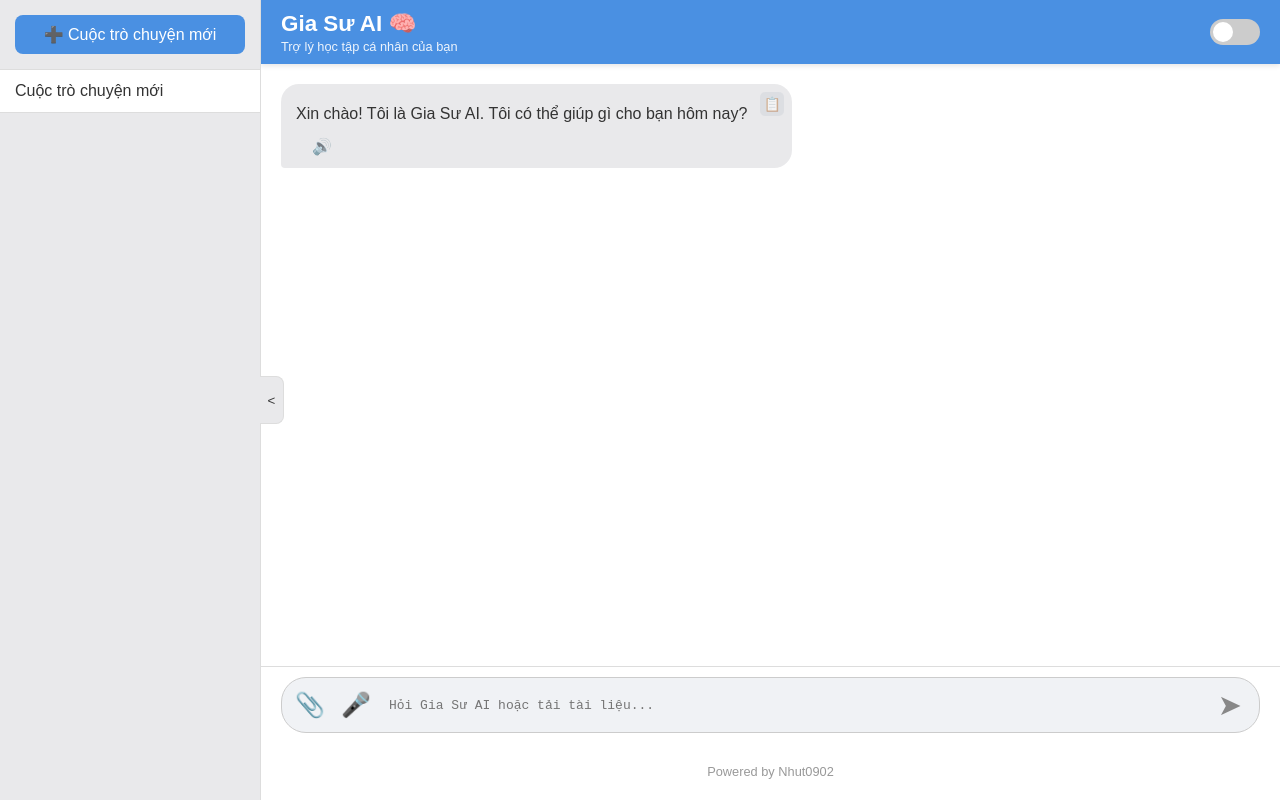
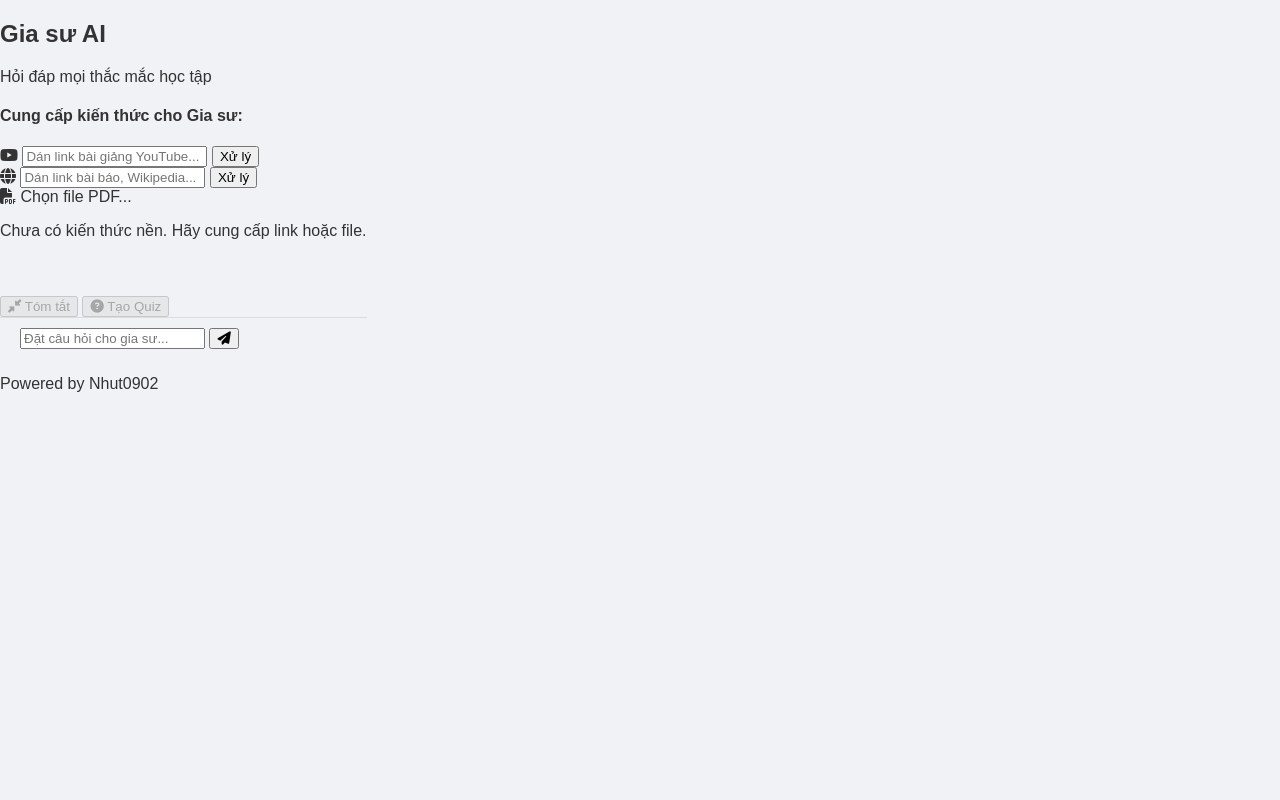
Before and after one commit to nhut0902-pr/Chat-bot-AI, a plain HTML site: page index.html in a window 1280 px wide. Drawn offline with nearby package versions, Linux system fonts and the light colour scheme; a script that the page names is missing.

Commit message:
Update index.html

```diff
--- a/index.html
+++ b/index.html
@@ -3,66 +3,58 @@
 <head>
     <meta charset="UTF-8">
     <meta name="viewport" content="width=device-width, initial-scale=1.0">
-    <title>Gia Sư AI</title>
+    <title>Gia sư AI</title>
     <link rel="stylesheet" href="style.css">
-    <!-- Thư viện Frontend -->
-    <script src="https://cdn.jsdelivr.net/npm/marked/marked.min.js"></script>
-    <script src="https://cdnjs.cloudflare.com/ajax/libs/pdf.js/2.16.102/pdf.min.js"></script>
-    <script src="https://cdnjs.cloudflare.com/ajax/libs/mammoth/1.5.1/mammoth.browser.min.js"></script>
+    <link rel="stylesheet" href="https://cdnjs.cloudflare.com/ajax/libs/font-awesome/6.5.1/css/all.min.css">
 </head>
 <body>
-    <div class="main-container" id="main-container">
-        <!-- Sidebar giữ nguyên -->
-        <aside class="sidebar" id="sidebar">
-            <div class="sidebar-header">
-                <button id="new-chat-btn">➕ Cuộc trò chuyện mới</button>
+    <div class="chatbot-container">
+        <div class="header">
+            <h2>Gia sư AI</h2>
+            <p>Hỏi đáp mọi thắc mắc học tập</p>
+        </div>
+
+        <div class="knowledge-source-area">
+            <h4>Cung cấp kiến thức cho Gia sư:</h4>
+            <div class="source-input">
+                <i class="fab fa-youtube"></i>
+                <input type="text" id="youtube-url-input" placeholder="Dán link bài giảng YouTube...">
+                <button id="process-youtube-btn">Xử lý</button>
             </div>
-            <nav class="history-nav">
-                <ul id="chat-history-list"></ul>
-            </nav>
-        </aside>
-        <button id="sidebar-toggle" title="Ẩn/Hiện Lịch sử"><span class="arrow"><</span></button>
+            <div class="source-input">
+                <i class="fas fa-globe"></i>
+                <input type="text" id="website-url-input" placeholder="Dán link bài báo, Wikipedia...">
+                <button id="process-website-btn">Xử lý</button>
+            </div>
+            <div class="source-input">
+                <i class="fas fa-file-pdf"></i>
+                <label for="pdf-file-input" class="file-label">Chọn file PDF...</label>
+                <input type="file" id="pdf-file-input" accept=".pdf" style="display: none;">
+            </div>
+            <p id="knowledge-status" class="status-text">Chưa có kiến thức nền. Hãy cung cấp link hoặc file.</p>
+        </div>
 
-        <!-- Khung chat chính -->
-        <main class="chat-container">
-            <header>
-                <!-- Header giữ nguyên -->
-                <div class="header-content"><h1>Gia Sư AI 🧠</h1><p>Trợ lý học tập cá nhân của bạn</p></div>
-                <div class="header-controls"><label class="theme-switch" for="theme-toggle" title="Chuyển chế độ Sáng/Tối"><input type="checkbox" id="theme-toggle"><span class="slider"></span></label></div>
-            </header>
+        <div id="chat-box" class="chat-box">
+            <!-- Tin nhắn sẽ được thêm vào đây bằng JavaScript -->
+        </div>
 
-            <div class="chat-box" id="chat-box"></div>
+        <div class="tutor-actions">
+            <button id="summarize-btn" disabled><i class="fas fa-compress-alt"></i> Tóm tắt</button>
+            <button id="quiz-btn" disabled><i class="fas fa-question-circle"></i> Tạo Quiz</button>
+        </div>
 
-            <div class="chat-input-area">
-                 <div class="file-preview" id="file-preview">
-                    <span id="file-name"></span>
-                    <button id="remove-file-btn" style="display: none;">×</button>
-                </div>
-                <!-- Các nút công cụ chuyên dụng -->
-                <div class="tool-buttons" id="tool-buttons" style="display: none;">
-                    <button class="tool-btn" data-task="summarize">📄 Tóm tắt</button>
-                    <button class="tool-btn" data-task="quiz">❓ Tạo câu hỏi</button>
-                    <button class="tool-btn" data-task="keywords">🔑 Tìm từ khóa</button>
-                </div>
+        <div class="chat-input-area">
+            <form id="chat-form">
+                <input type="text" id="user-input" placeholder="Đặt câu hỏi cho gia sư..." autocomplete="off">
+                <button type="submit"><i class="fas fa-paper-plane"></i></button>
+            </form>
+        </div>
 
-                <div class="input-wrapper">
-                    <!-- Chấp nhận nhiều loại file hơn -->
-                    <input type="file" id="file-input" accept="image/*,application/pdf,.docx" style="display: none;">
-                    <label for="file-input" class="icon-button" title="Tải Ảnh/PDF/DOCX">📎</label>
-                    <button id="mic-btn" class="icon-button" title="Nhập bằng giọng nói">🎤</button>
-                    <textarea id="prompt-input" placeholder="Hỏi Gia Sư AI hoặc tải tài liệu..." rows="1"></textarea>
-                    <button id="send-btn" class="icon-button send-button" title="Gửi">➤</button>
-                </div>
-            </div>
-
-            <footer><p>Powered by Nhut0902</p></footer>
-        </main>
+        <div class="footer">
+            <p>Powered by Nhut0902</p>
+        </div>
     </div>
 
-    <!-- Cấu hình worker cho pdf.js -->
-    <script>
-      pdfjsLib.GlobalWorkerOptions.workerSrc = `https://cdnjs.cloudflare.com/ajax/libs/pdf.js/2.16.102/pdf.worker.min.js`;
-    </script>
     <script src="script.js"></script>
 </body>
 </html>
```
